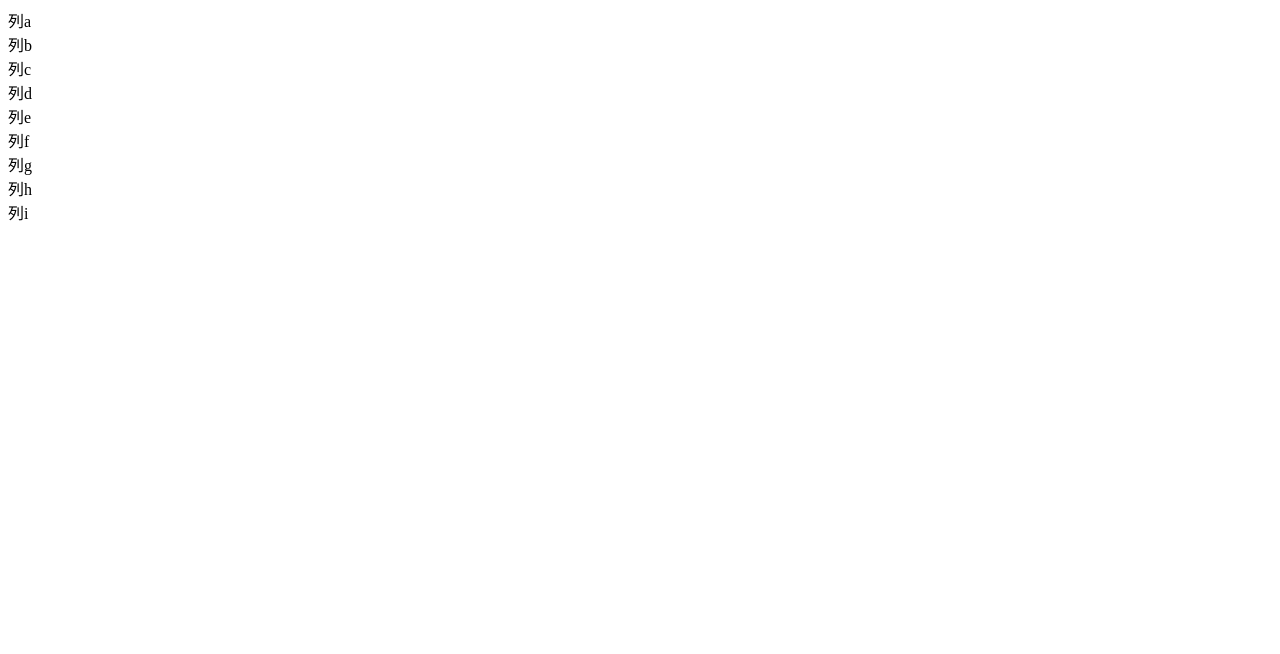
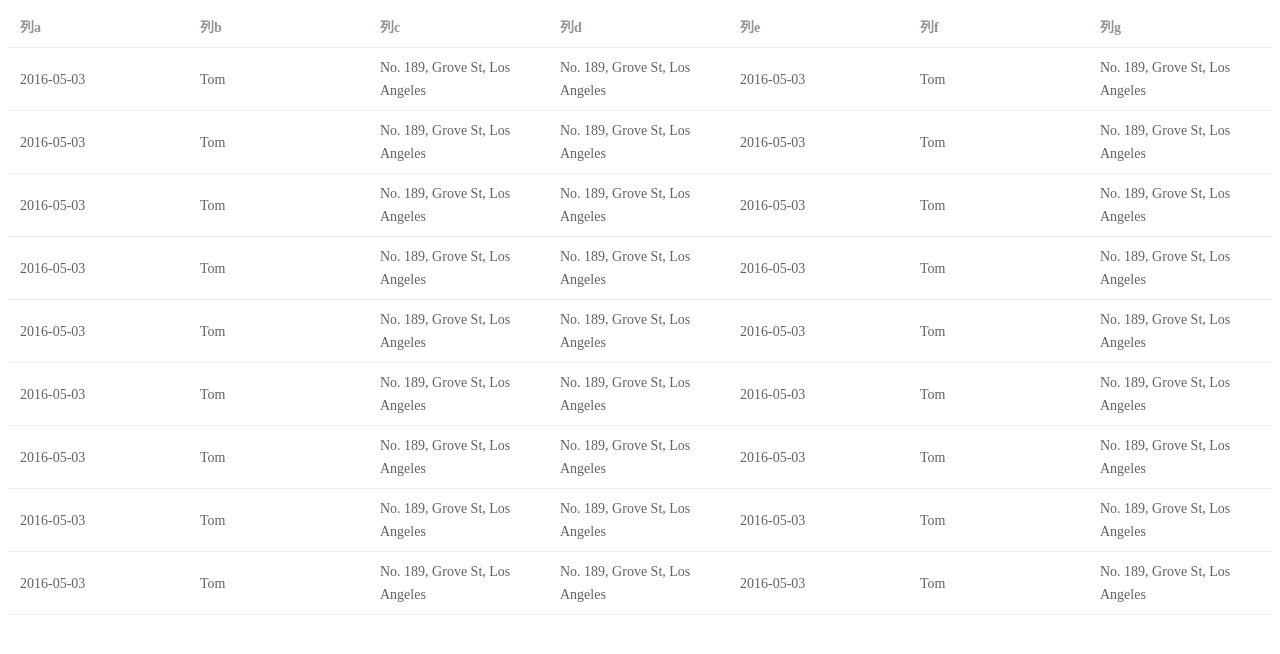
Before and after one commit to tangqiang0605/el-table-package-demo, a Vue app: page / in a window 1280 px wide. Shown: the top 654 px of the page. Built offline with nearby package versions, Linux system fonts and the light colour scheme.

Commit message:
完成改造，新增api用于loading

```diff
--- a/src/App.vue
+++ b/src/App.vue
@@ -7,20 +7,9 @@
 
 <script lang="ts" setup>
 import CustomTable from "./components/custom-table/index.vue";
-import { ref } from "vue";
-const tableData = ref(
-  new Array(9).fill({
-    a: "2016-05-03",
-    b: "Tom",
-    c: "No. 189, Grove St, Los Angeles",
-    d: "No. 189, Grove St, Los Angeles",
-    e: "2016-05-03",
-    f: "Tom",
-    g: "No. 189, Grove St, Los Angeles",
-    h: "2016-05-03",
-    i: "Tom",
-  })
-);
+import { onMounted, ref } from "vue";
+import { getData } from "./api/index";
+const tableData = ref([]);
 // 定义新的Header结构，key为column的prop/key，value为column的name
 const tableHeaderMapper = {
   a: "列a",
@@ -33,4 +22,9 @@ const tableHeaderMapper = {
   h: "列h",
   i: "列i",
 };
+onMounted(() => {
+  getData().then((res: any) => {
+    tableData.value = res.data;
+  });
+});
 </script>
--- /dev/null
+++ b/src/api/index.ts
@@ -0,0 +1,19 @@
+export function getData() {
+  return new Promise((resolve) => {
+    setTimeout(() => {
+      resolve({
+        data: new Array(9).fill({
+          a: "2016-05-03",
+          b: "Tom",
+          c: "No. 189, Grove St, Los Angeles",
+          d: "No. 189, Grove St, Los Angeles",
+          e: "2016-05-03",
+          f: "Tom",
+          g: "No. 189, Grove St, Los Angeles",
+          h: "2016-05-03",
+          i: "Tom",
+        }),
+      });
+    }, 200);
+  });
+}
--- a/src/components/custom-table/index.vue
+++ b/src/components/custom-table/index.vue
@@ -1,14 +1,14 @@
 <template>
-  <!-- <el-table :data="tableData" style="width: 100%">
+  <el-table :data="tableData" style="width: 100%">
     <el-table-column
-      v-for="column in tableHeader"
-      :key="column"
-      :prop="column"
-      :label="column + 'Name'"
+      v-for="(value, key) in tableHeader"
+      :key="key"
+      :prop="key"
+      :label="value"
       width="180"
     ></el-table-column>
-  </el-table> -->
-  <div v-for="key in tableHeader">{{ key }}</div>
+  </el-table>
+  <!-- <div v-for="key in tableHeader">{{ key }}</div> -->
 </template>
 
 <script setup lang="ts">
@@ -19,7 +19,7 @@ export type Mapper<T> = {
 defineProps<{
   // 注意，传入的参数都会toRaw作为prop的属性，只有prop是响应式的
   tableData: Array<any>;
-  tableHeader: Array<Mapper<any>>;
+  tableHeader: Mapper<any>;
 }>();
 
 // const tableHeaders = computed(() => Object.keys(prop.tableData[0]));
```
